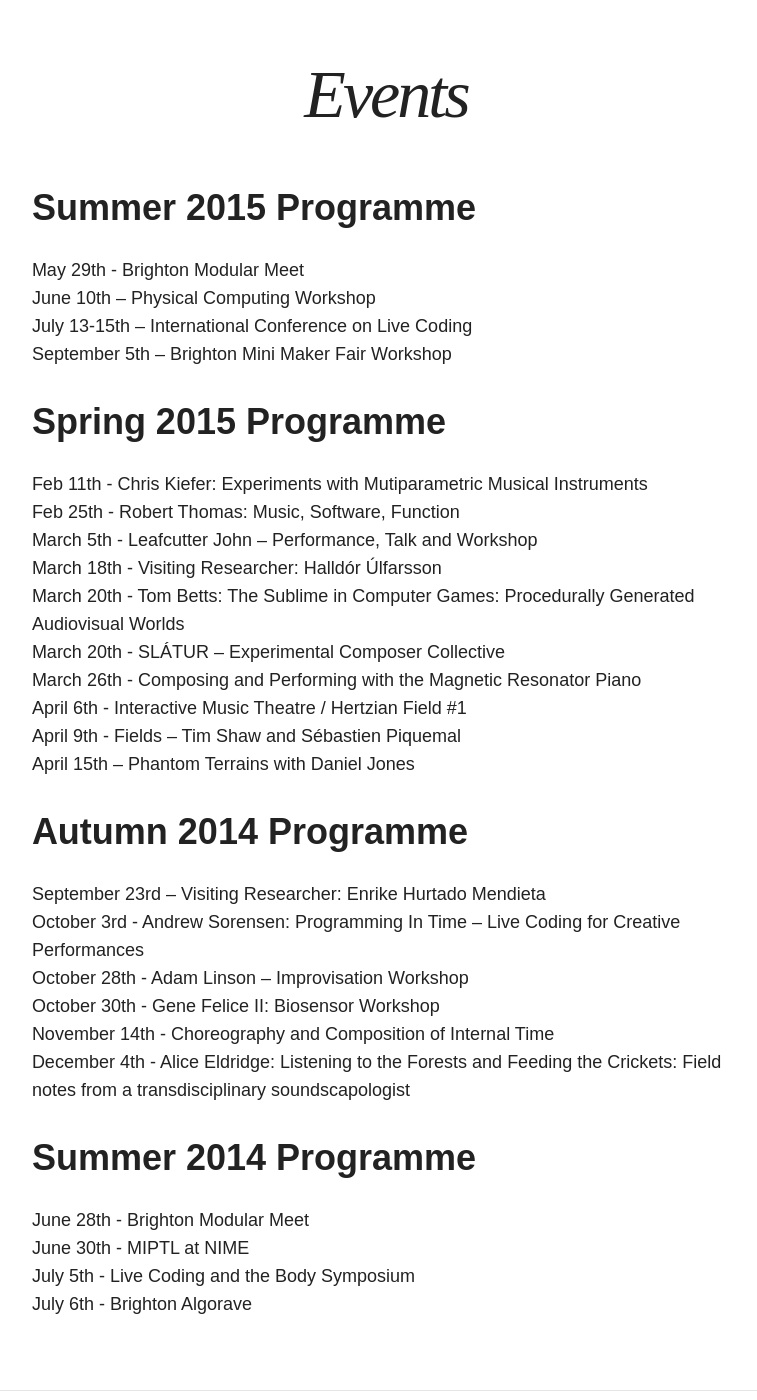
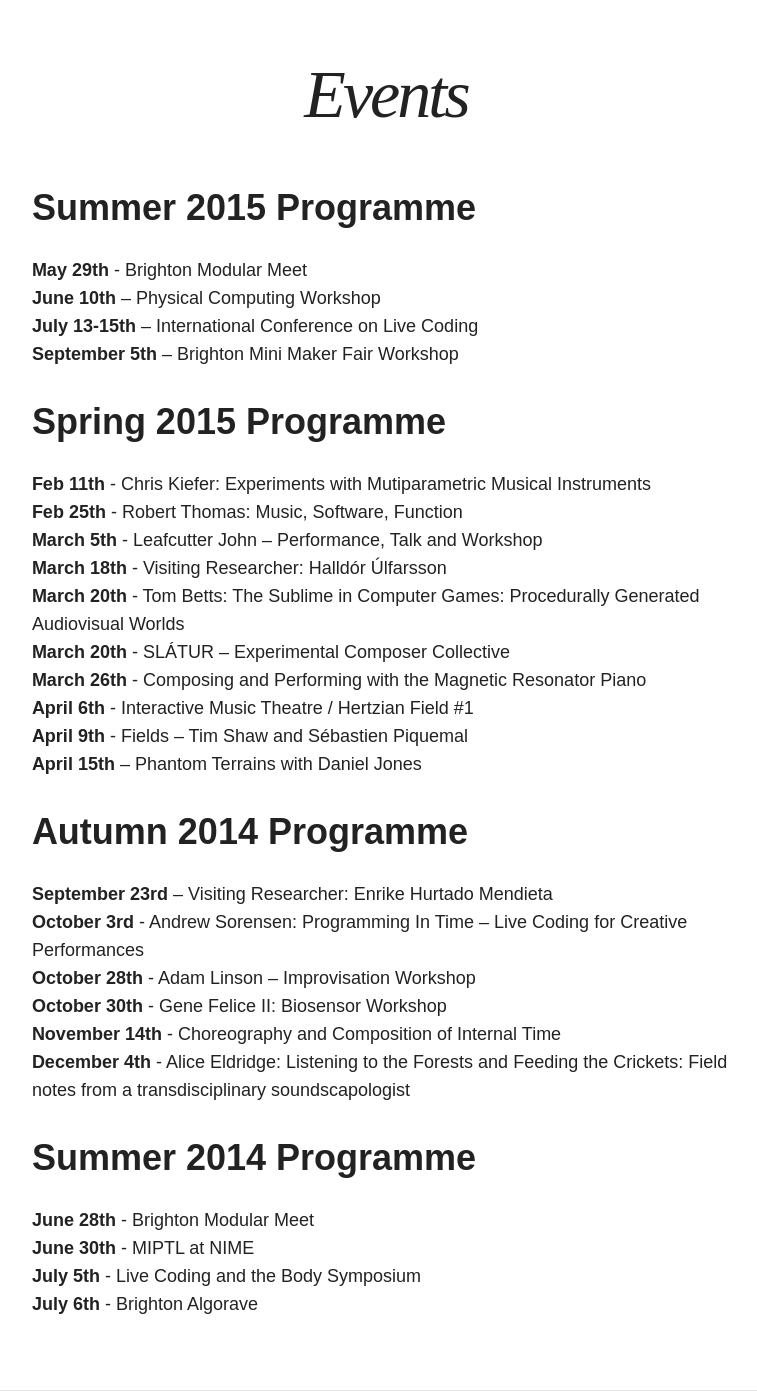
Before and after one commit to thormagnusson/miptl, a Jekyll site: the page built from events/index.md, in a window 1280 px wide and 1400 px high, scrolled down 425 px. Shown: the whole window, without its empty margins (254-1011 px from the left). Built offline with Jekyll 4.4.1, drawn with Linux system fonts in a browser that asks for light colours; nearby versions of some CDN libraries.

Commit message:
working on site

```diff
--- a/events/index.md
+++ b/events/index.md
@@ -12,36 +12,36 @@
 
 #Summer 2015 Programme
 
-May 29th - Brighton Modular Meet
-June 10th – Physical Computing Workshop
-July 13-15th – International Conference on Live Coding
-September 5th – Brighton Mini Maker Fair Workshop
+**May 29th** - Brighton Modular Meet
+**June 10th** – Physical Computing Workshop
+**July 13-15th** – International Conference on Live Coding
+**September 5th** – Brighton Mini Maker Fair Workshop
 
 #Spring 2015 Programme
 
-Feb 11th - Chris Kiefer: Experiments with Mutiparametric Musical Instruments
-Feb 25th - Robert Thomas: Music, Software, Function
-March 5th - Leafcutter John – Performance, Talk and Workshop
-March 18th - Visiting Researcher: Halldór Úlfarsson
-March 20th - Tom Betts: The Sublime in Computer Games: Procedurally Generated Audiovisual Worlds
-March 20th - SLÁTUR – Experimental Composer Collective
-March 26th - Composing and Performing with the Magnetic Resonator Piano
-April 6th - Interactive Music Theatre / Hertzian Field #1
-April 9th - Fields – Tim Shaw and Sébastien Piquemal
-April 15th – Phantom Terrains with Daniel Jones
+**Feb 11th** - Chris Kiefer: Experiments with Mutiparametric Musical Instruments
+**Feb 25th** - Robert Thomas: Music, Software, Function
+**March 5th** - Leafcutter John – Performance, Talk and Workshop
+**March 18th** - Visiting Researcher: Halldór Úlfarsson
+**March 20th** - Tom Betts: The Sublime in Computer Games: Procedurally Generated Audiovisual Worlds
+**March 20th** - SLÁTUR – Experimental Composer Collective
+**March 26th** - Composing and Performing with the Magnetic Resonator Piano
+**April 6th** - Interactive Music Theatre / Hertzian Field #1
+**April 9th** - Fields – Tim Shaw and Sébastien Piquemal
+**April 15th** – Phantom Terrains with Daniel Jones
 
 #Autumn 2014 Programme
 
-September 23rd – Visiting Researcher: Enrike Hurtado Mendieta
-October 3rd - Andrew Sorensen: Programming In Time – Live Coding for Creative Performances
-October 28th - Adam Linson – Improvisation Workshop
-October 30th - Gene Felice II: Biosensor Workshop
-November 14th - Choreography and Composition of Internal Time
-December 4th - Alice Eldridge: Listening to the Forests and Feeding the Crickets: Field notes from a transdisciplinary soundscapologist
+**September 23rd** – Visiting Researcher: Enrike Hurtado Mendieta
+**October 3rd** - Andrew Sorensen: Programming In Time – Live Coding for Creative Performances
+**October 28th** - Adam Linson – Improvisation Workshop
+**October 30th** - Gene Felice II: Biosensor Workshop
+**November 14th** - Choreography and Composition of Internal Time
+**December 4th** - Alice Eldridge: Listening to the Forests and Feeding the Crickets: Field notes from a transdisciplinary soundscapologist
 
 #Summer 2014 Programme
 
-June 28th - Brighton Modular Meet
-June 30th - MIPTL at NIME
-July 5th - Live Coding and the Body Symposium
-July 6th - Brighton Algorave
+**June 28th** - Brighton Modular Meet
+**June 30th** - MIPTL at NIME
+**July 5th** - Live Coding and the Body Symposium
+**July 6th** - Brighton Algorave
```
